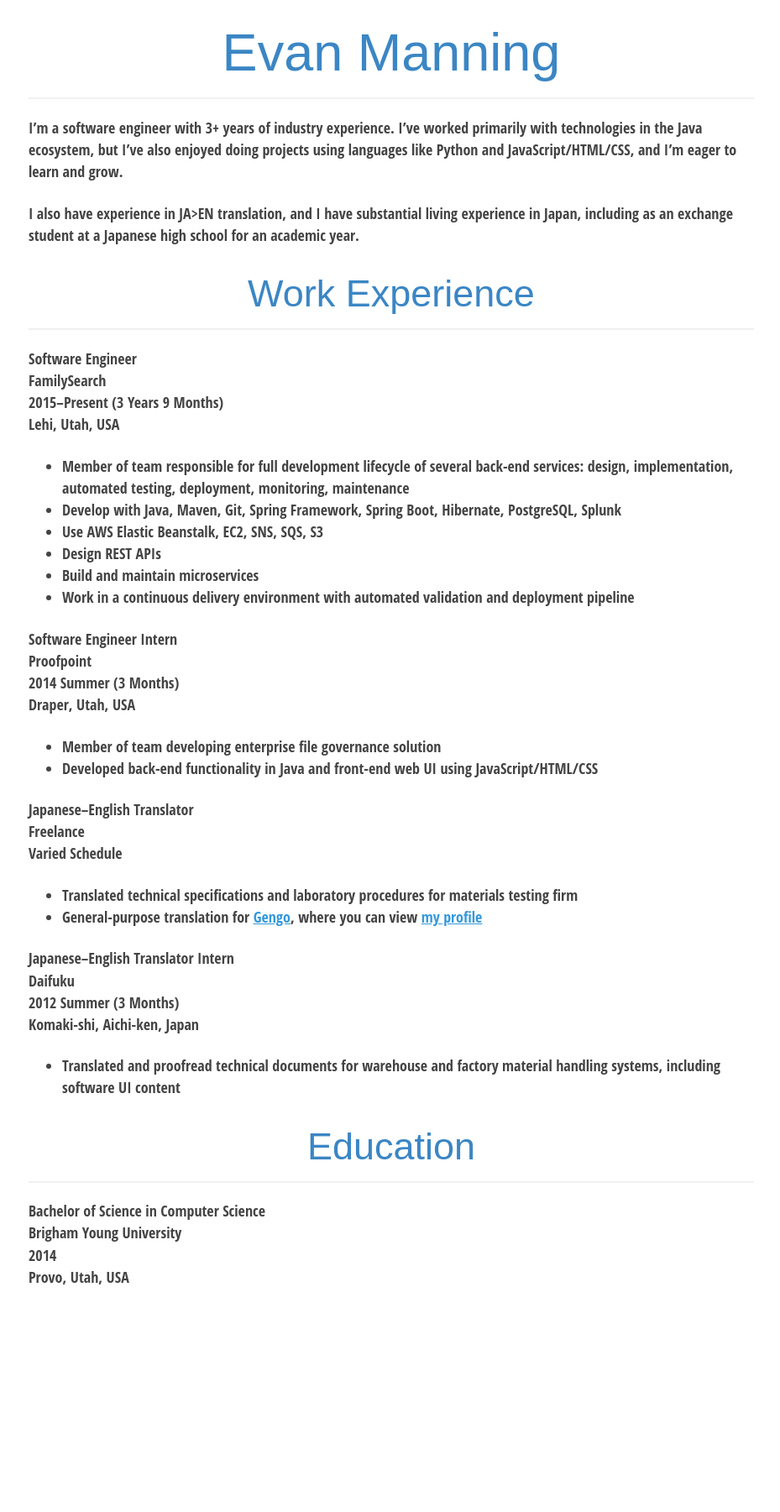
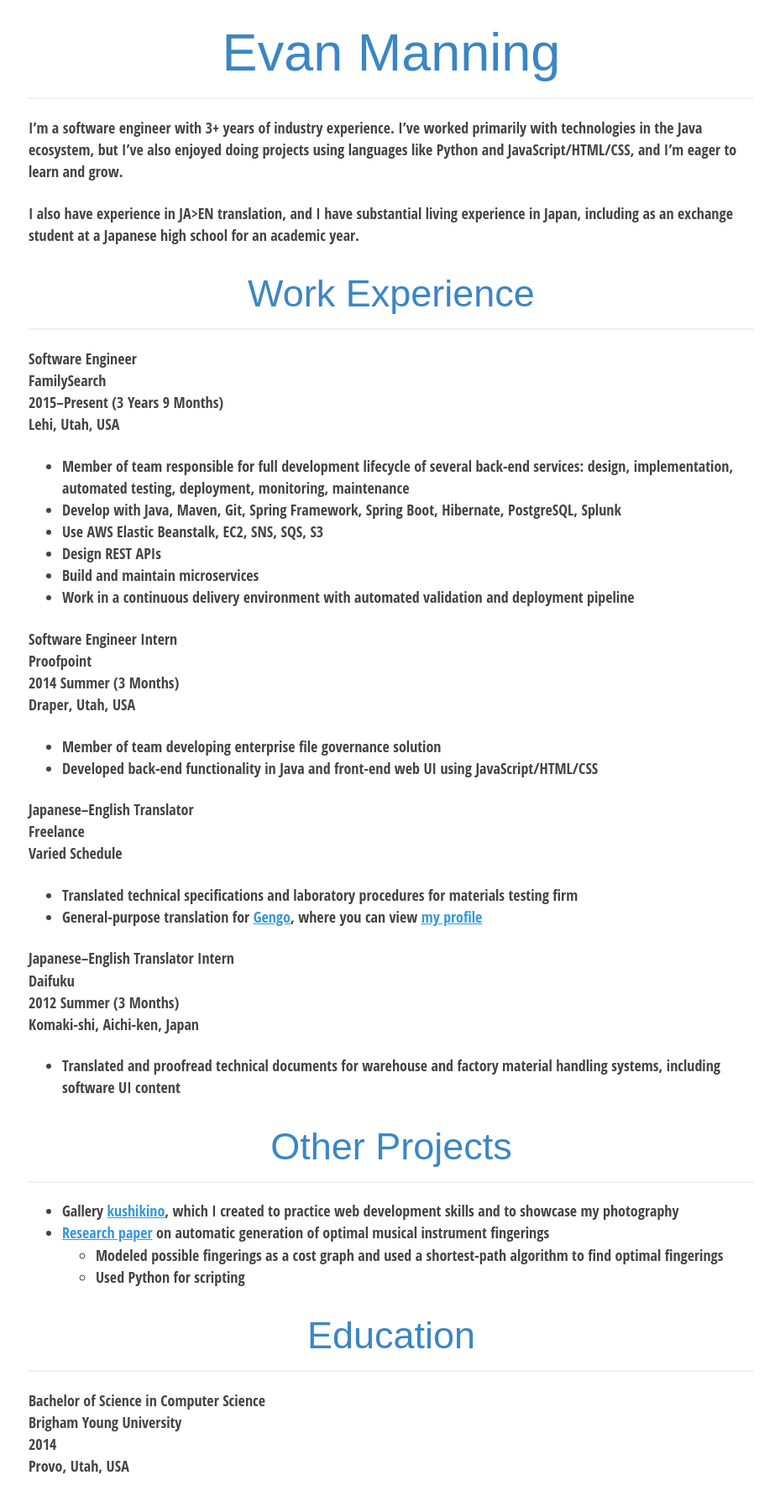
Before and after one commit to evanmanning/evanmanning.github.io, a Jekyll site: the page built from index.md, in a window 1280 px wide. Shown: the whole page at 84% size, without its empty margins (174-1103 px from the left). Built offline with Jekyll 4.4.1, drawn with Linux system fonts in a browser that asks for light colours; before the commit the page ends 1575 px from its top, so only the background shows below that.

Commit message:
Add "Other Projects" section

```diff
--- a/index.md
+++ b/index.md
@@ -45,6 +45,13 @@ Komaki-shi, Aichi-ken, Japan
 
 - Translated and proofread technical documents for warehouse and factory material handling systems, including software UI content
 
+## Other Projects
+
+- Gallery [kushikino](https://kushikino.com), which I created to practice web development skills and to showcase my photography
+- [Research paper]({{site.baseurl}}{% post_url 2019-07-21-organ %}) on automatic generation of optimal musical instrument fingerings
+  - Modeled possible fingerings as a cost graph and used a shortest-path algorithm to find optimal fingerings
+  - Used Python for scripting
+
 ## Education
 
 **Bachelor of Science** in **Computer Science**
```
